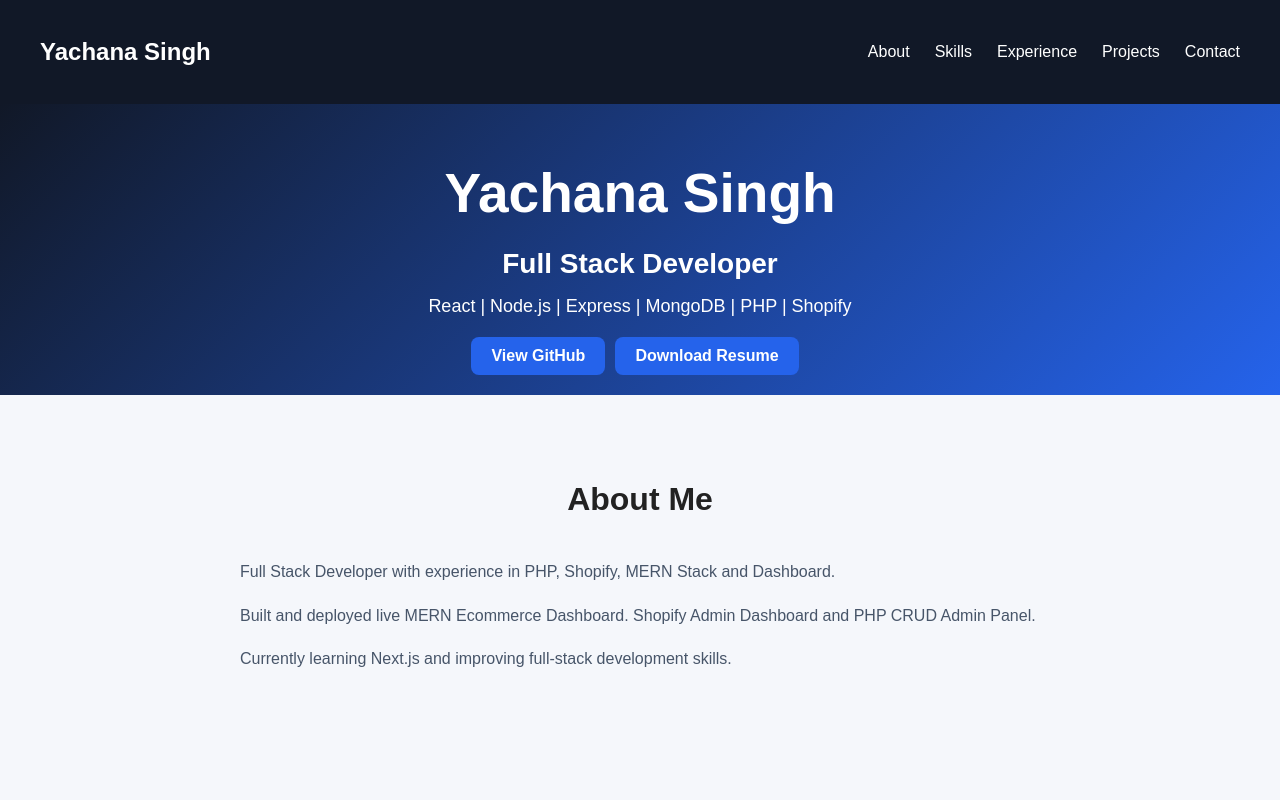
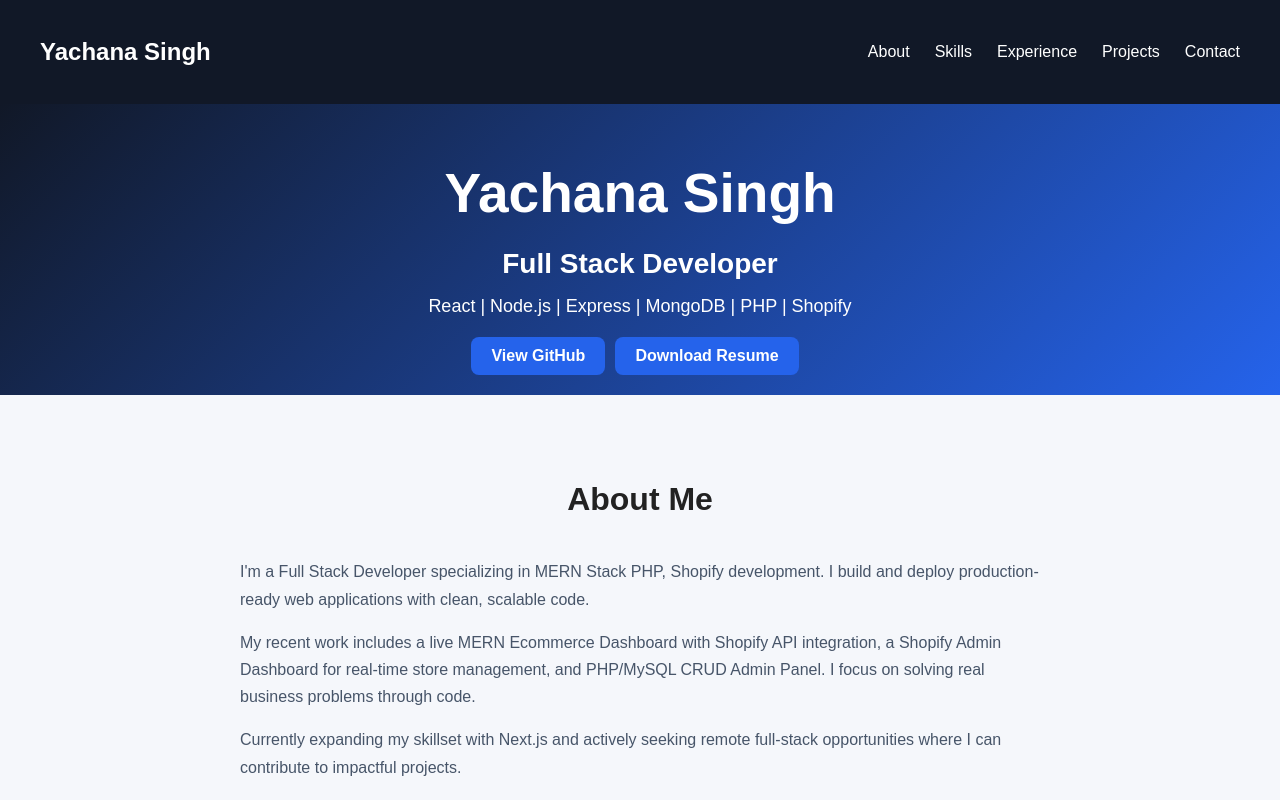
Before and after one commit to yachna2507/portfolio, a React (Create React App) app: page / in a window 1280 px wide. Shown: the top 800 px of the page. Built offline with nearby package versions, Linux system fonts and the light colour scheme.

Commit message:
Update About.js

```diff
--- a/src/components/About.js
+++ b/src/components/About.js
@@ -2,13 +2,17 @@ function About() {
     return (
         <section id="about">
             <h2>About Me</h2>
-<p>Full Stack Developer with experience in PHP, Shopify, MERN Stack and Dashboard.</p>
+<p> I'm a Full Stack Developer specializing in MERN Stack PHP, Shopify development.
+        I build and deploy production-ready web applications with clean, scalable code.
+        </p>
 <p>
-    Built and deployed live MERN Ecommerce Dashboard.
-    Shopify Admin Dashboard and PHP CRUD Admin Panel.
+    My recent work includes a live MERN Ecommerce Dashboard with Shopify API integration,
+    a Shopify Admin Dashboard for real-time store management, and PHP/MySQL CRUD Admin Panel.
+    I focus on solving real business problems through code.
 </p>
 <p>
-    Currently learning Next.js and improving full-stack development skills.
+    Currently expanding my skillset with Next.js and actively seeking remote full-stack opportunities
+    where I can contribute to impactful projects.
 </p>
         </section>
     );
```
